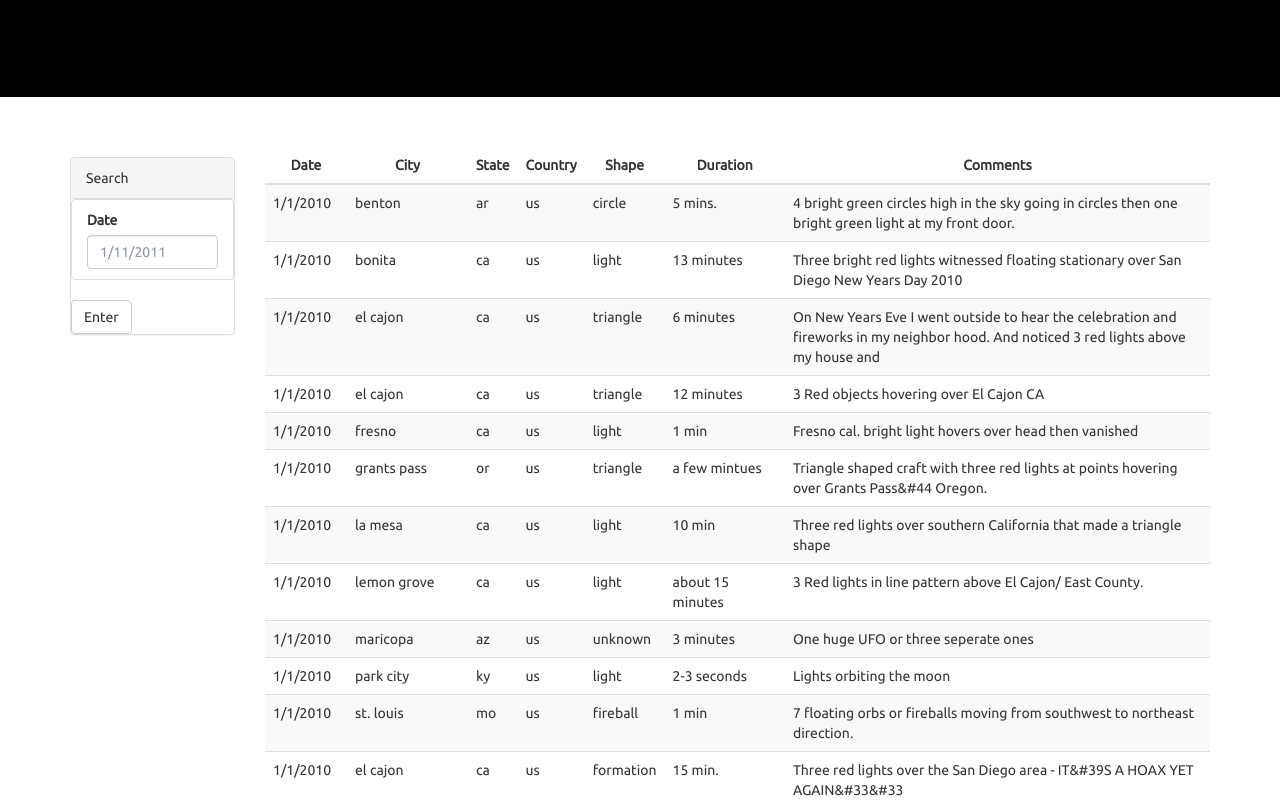
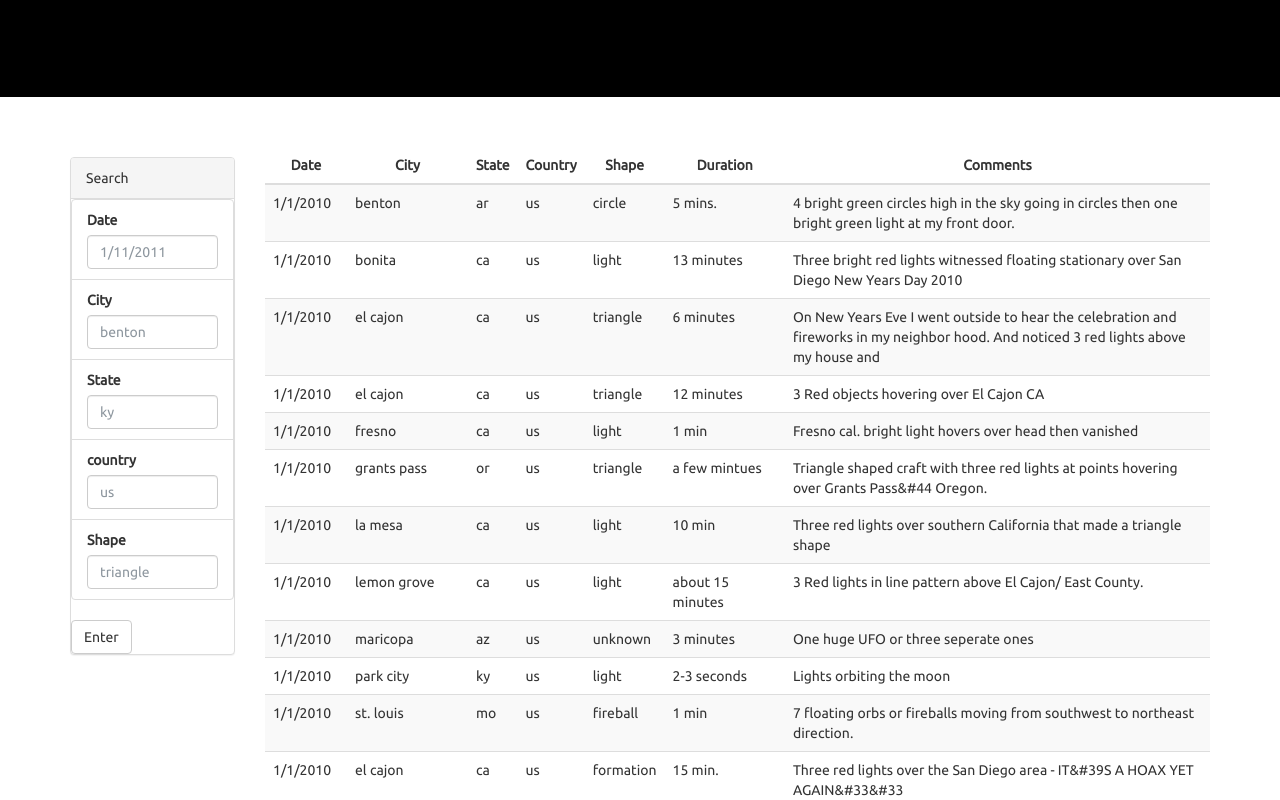
Before and after one commit to kayoung7766/javascript-challenge, a plain HTML site: page Bonus/index.html in a window 1280 px wide. Shown: the part 515-1315 px from the top of the page. Drawn offline with nearby package versions, Linux system fonts and the light colour scheme.

```diff
--- a/Bonus/index.html
+++ b/Bonus/index.html
@@ -39,6 +39,22 @@
                         <label for="date">Date</label>
                         <input class="form-control" id="datetime" type="text" placeholder="1/11/2011">
                       </li>
+                      <li class="filter list-group-item">
+                        <label for="date">City</label>
+                        <input class="form-control" id="city" type="text" placeholder="benton">
+                      </li>
+                      <li class="filter list-group-item">
+                        <label for="date">State</label>
+                        <input class="form-control" id="state" type="text" placeholder="ky">
+                      </li>
+                      <li class="filter list-group-item">
+                        <label for="date">country</label>
+                        <input class="form-control" id="country" type="text" placeholder="us">
+                      </li>
+                      <li class="filter list-group-item">
+                        <label for="date">Shape</label>
+                        <input class="form-control" id="shape" type="text" placeholder="triangle">
+                      </li>
                     </ul>
                   </div>
                   <button id="filter-btn" type="button" class="btn btn-default">Enter</button>
--- a/static/js/app.js
+++ b/static/js/app.js
@@ -34,7 +34,7 @@ function runEnter() {
     // Prevent the page from refreshing
     d3.event.preventDefault();
 
-    //NEED TO GET TABLE TO BLANK OUT
+    // TABLE TO BLANK OUT
     tbody.html("");
 
     // Select the input element and get the raw HTML node
```
